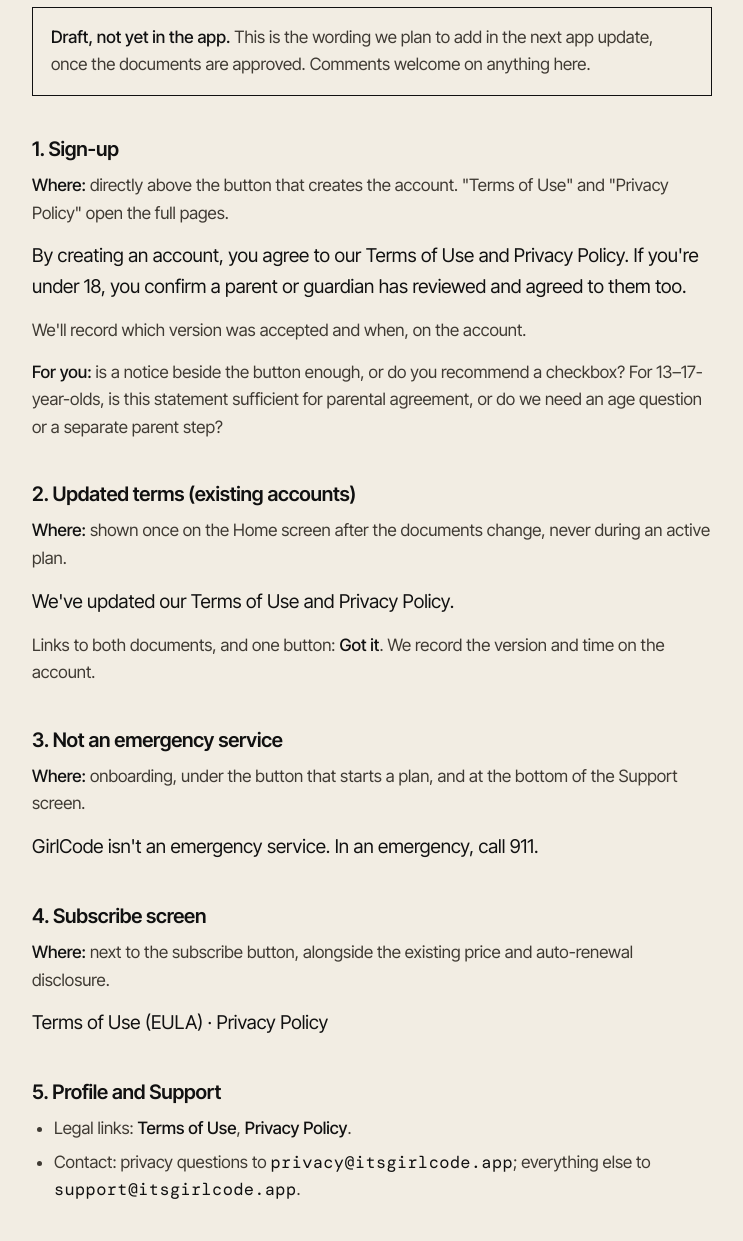
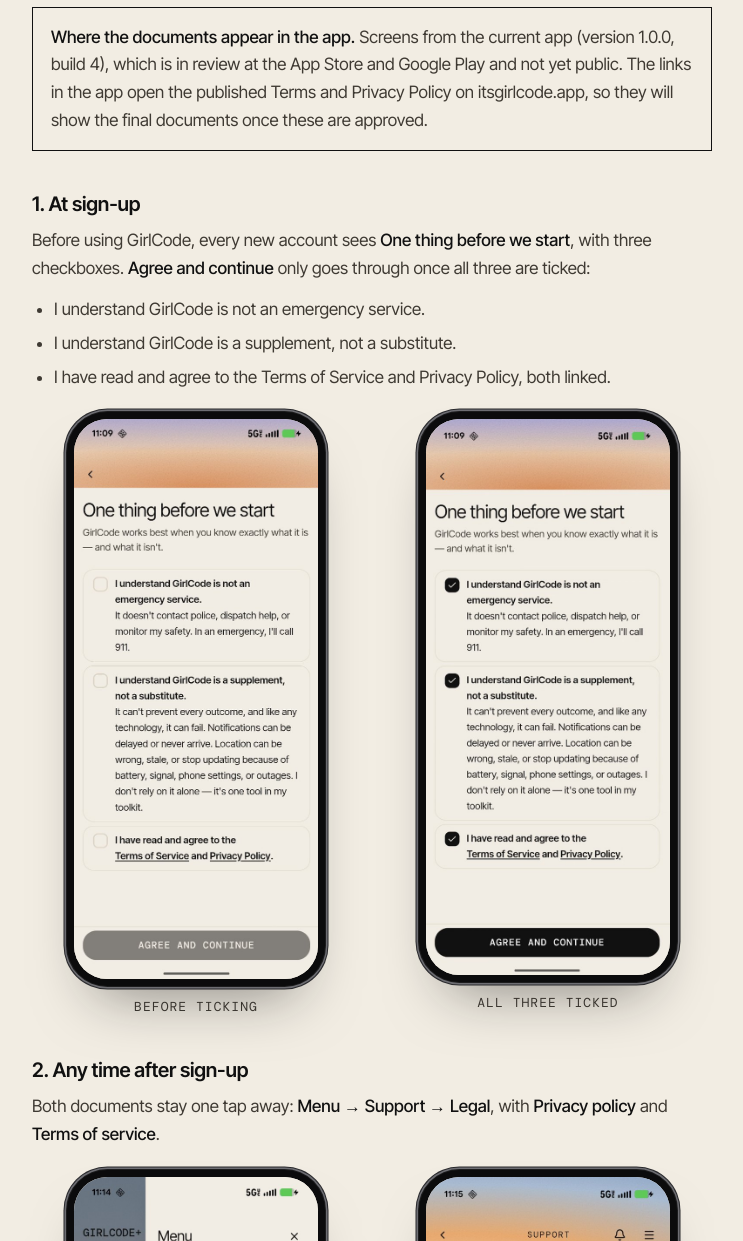
Before and after one commit to asparko-llc/itsgirlcode.app, a plain HTML site: page legal-review-a8a303ee/app-copy.html in a window 1280 px wide. Shown: the part 212-1453 px from the top of the page, without its empty margins (268-1011 px from the left). Drawn offline with Linux system fonts and the light colour scheme.

Commit message:
Add files via upload

```diff
--- a/legal-review-a8a303ee/app-copy.html
+++ b/legal-review-a8a303ee/app-copy.html
@@ -4,7 +4,7 @@
 <meta charset="utf-8">
 <meta name="robots" content="noindex,nofollow,noarchive">
 <meta name="viewport" content="width=device-width, initial-scale=1, viewport-fit=cover">
-<title>Planned in-app wording — GirlCode</title>
+<title>In the app — GirlCode</title>
 <meta name="description" content="GirlCode is the text-me-when-you-get-home moment, built into one app. Share your plan with the people you pick. Location only until you check in.">
 <meta name="theme-color" content="#F2EDE3">
 <link rel="stylesheet" href="/fonts/fonts.css">
@@ -21,49 +21,57 @@ mark.fill{background:#f3e3a6;color:#111;padding:0 .2em}
 .doc .review-panel{border:1px solid #111;padding:16px 18px;margin:0 0 28px}
 .doc .review-panel p{margin:0 0 8px}.doc .review-panel p:last-child{margin:0}
 .doc ol.notes li{scroll-margin-top:24px}
+.doc .shots{display:grid;grid-template-columns:repeat(2,minmax(0,1fr));gap:24px;margin:20px 0 8px}
+.doc .shots figure{margin:0;display:flex;flex-direction:column;align-items:center;gap:10px}
+.doc .shots .device{--dw:260px}
+.doc .shots .device::after{display:none}
+.doc .shots .device .screen{aspect-ratio:auto}
+.doc .shots .device .screen img{height:auto;display:block}
+.doc .shots figcaption{font-family:var(--label);font-size:13px;letter-spacing:.08em;text-transform:uppercase;color:var(--muted)}
+@media (max-width:600px){.doc .shots{gap:12px}.doc .shots .device{--dw:170px}}
 </style>
 </head>
 <body>
 <header class="doc-head"><div class="wrap bar">
-  <a class="wordmark" href="/">GirlCode</a>
+  <a class="wordmark" href="/legal-review-a8a303ee/">GirlCode</a>
   <span class="label title">Review</span>
   <a class="label" href="/legal-review-a8a303ee/">Review home</a>
 </div></header>
 <main class="doc">
-  <p class="label eyebrow">Draft for review · not live · not yet in the app</p>
-  <h1>Planned in-app wording</h1>
+  <p class="label eyebrow">Draft for review · not live</p>
+  <h1>In the app</h1>
 <div class="review-panel">
-<p><strong>Draft, not yet in the app.</strong> This is the wording we plan to add in the next app update, once the documents are approved. Comments welcome on anything here.</p>
+<p><strong>Where the documents appear in the app.</strong> Screens from the current app (version 1.0.0, build 4), which is in review at the App Store and Google Play and not yet public. The links in the app open the published Terms and Privacy Policy on itsgirlcode.app, so they will show the final documents once these are approved.</p>
 </div>
 
-<h2>1. Sign-up</h2>
-<p><strong>Where:</strong> directly above the button that creates the account. "Terms of Use" and "Privacy Policy" open the full pages.</p>
-<p class="lead">By creating an account, you agree to our Terms of Use and Privacy Policy. If you're under 18, you confirm a parent or guardian has reviewed and agreed to them too.</p>
-<p>We'll record which version was accepted and when, on the account.</p>
-<p><strong>For you:</strong> is a notice beside the button enough, or do you recommend a checkbox? For 13–17-year-olds, is this statement sufficient for parental agreement, or do we need an age question or a separate parent step?</p>
+<h2>1. At sign-up</h2>
+<p>Before using GirlCode, every new account sees <strong>One thing before we start</strong>, with three checkboxes. <strong>Agree and continue</strong> only goes through once all three are ticked:</p>
+<ul>
+<li>I understand GirlCode is not an emergency service.</li>
+<li>I understand GirlCode is a supplement, not a substitute.</li>
+<li>I have read and agree to the Terms of Service and Privacy Policy, both linked.</li>
+</ul>
+<div class="shots">
+<figure><div class="device"><div class="screen"><img src="img/signup-unchecked.jpg" alt="Sign-up screen, One thing before we start, with three unticked checkboxes and a greyed Agree and continue button"></div></div><figcaption>Before ticking</figcaption></figure>
+<figure><div class="device"><div class="screen"><img src="img/signup-checked.jpg" alt="The same screen with all three checkboxes ticked and Agree and continue active"></div></div><figcaption>All three ticked</figcaption></figure>
+</div>
 
-<h2>2. Updated terms (existing accounts)</h2>
-<p><strong>Where:</strong> shown once on the Home screen after the documents change, never during an active plan.</p>
-<p class="lead">We've updated our Terms of Use and Privacy Policy.</p>
-<p>Links to both documents, and one button: <strong>Got it</strong>. We record the version and time on the account.</p>
+<h2>2. Any time after sign-up</h2>
+<p>Both documents stay one tap away: <strong>Menu → Support → Legal</strong>, with <strong>Privacy policy</strong> and <strong>Terms of service</strong>.</p>
+<div class="shots">
+<figure><div class="device"><div class="screen"><img src="img/menu.jpg" alt="The app menu: Profile, Plan preferences, Trusted circle, History, Blocked, GirlCode+, Support"></div></div><figcaption>Menu → Support</figcaption></figure>
+<figure><div class="device"><div class="screen"><img src="img/support.jpg" alt="The Support screen, with a Legal section listing Privacy policy and Terms of service"></div></div><figcaption>Support → Legal</figcaption></figure>
+</div>
 
-<h2>3. Not an emergency service</h2>
-<p><strong>Where:</strong> onboarding, under the button that starts a plan, and at the bottom of the Support screen.</p>
-<p class="lead">GirlCode isn't an emergency service. In an emergency, call 911.</p>
-
-<h2>4. Subscribe screen</h2>
-<p><strong>Where:</strong> next to the subscribe button, alongside the existing price and auto-renewal disclosure.</p>
-<p class="lead">Terms of Use (EULA) · Privacy Policy</p>
-
-<h2>5. Profile and Support</h2>
+<h2>3. Planned for the next app update</h2>
+<p>Not in the app yet. Comments welcome.</p>
 <ul>
-<li>Legal links: <strong>Terms of Use</strong>, <strong>Privacy Policy</strong>.</li>
-<li>Contact: privacy questions to <span class="mail">privacy@itsgirlcode.app</span>; everything else to <span class="mail">support@itsgirlcode.app</span>.</li>
+<li>Rename "Terms of Service" to <strong>Terms of Use</strong> on the sign-up checkbox and in Support, to match the final document.</li>
+<li>Add any wording for under-18 users that counsel advises to the third checkbox.</li>
+<li>Record which version was accepted, and when, on each account.</li>
+<li>When the documents change, show existing accounts a one-time notice: "We've updated our Terms of Use and Privacy Policy," with both links and a <strong>Got it</strong> button. Never during an active plan.</li>
+<li>Subscribe screen: links beside the subscribe button read <strong>Terms of Use (EULA) · Privacy Policy</strong>.</li>
 </ul>
-
-<h2>6. Deleting an account</h2>
-<p><strong>Where:</strong> the confirmation step.</p>
-<p class="lead">Your account is deleted right away. Copies in backups are removed within 30 days.</p>
 
   <p class="label eyebrow">Draft</p>
 </main>
```
Also changed, not shown: legal-review-a8a303ee/index.html (+14 -5 lines), legal-review-a8a303ee/privacy.html (+9 -1 lines), legal-review-a8a303ee/site/privacy.html (+8 -0 lines), legal-review-a8a303ee/site/terms.html (+9 -1 lines), legal-review-a8a303ee/site/website-terms.html (+9 -1 lines), legal-review-a8a303ee/terms.html (+10 -2 lines), legal-review-a8a303ee/website-terms.html (+10 -2 lines), legal-review-a8a303ee/img/menu.jpg (added), legal-review-a8a303ee/img/signup-checked.jpg (added), legal-review-a8a303ee/img/signup-unchecked.jpg (added), legal-review-a8a303ee/img/support.jpg (added).
